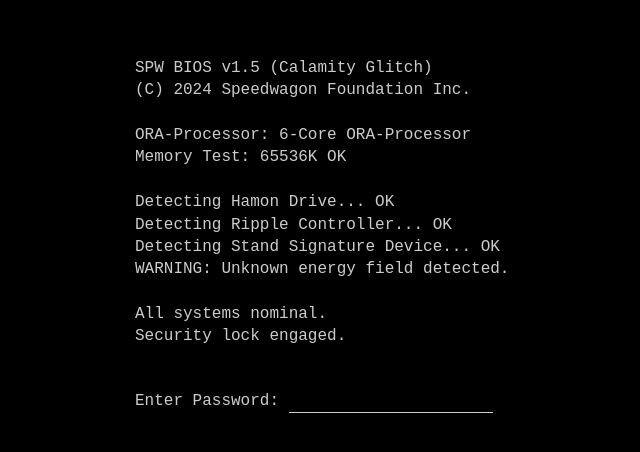
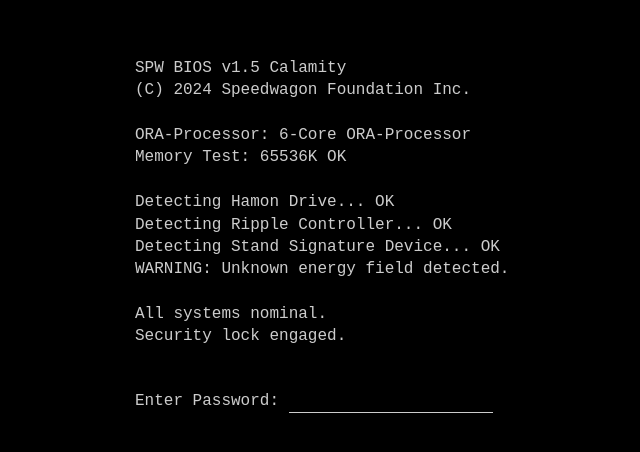
Before and after one commit to Piratecat104/speedwagon-research, a plain HTML site: page index.html in a window 1280 px wide. Shown: the part 158-610 px from the top of the page, 255-895 px from the left. Drawn offline with Linux system fonts and the light colour scheme.

Commit message:
Update index.html

```diff
--- a/index.html
+++ b/index.html
@@ -3,7 +3,7 @@
 <head>
     <meta charset="UTF-8">
     <meta name="viewport" content="width=device-width, initial-scale=1.0">
-    <title>StandOS v1.5 (Calamity Glitch)</title>
+    <title>StandOS v1.5</title>
     <style>
         /* --- 1. GLOBAL SETUP & OS THEME --- */
         :root {
@@ -203,7 +203,7 @@ document.addEventListener('DOMContentLoaded', () => {
         'wonder_of_u': { name: 'Wonder of U', user: 'Tooru', part: 8, img: 'https://pbs.twimg.com/media/EtrpybKUUAABDiz.png' },
     };
     const themes = { 'default': '#9400d3', 'stardust': '#00d1ff', 'diamond': '#ff69b4', 'golden': '#ffd700', 'stone': '#00ff7f', 'steel': '#c0c0c0' };
-    const fakeFileSystem = {'readme.txt': 'StandOS v1.5. Welcome. The system is now sentient. Be careful what you search for.','speedwagon.log': 'Log entry 1: The Joestar family continues to be a source of unending fascination. Their connection to these "Stands" is a mystery that the Speedwagon Foundation will dedicate all its resources to unraveling.','spw_mission.log': 'Our mission is to research anomalous energy signatures worldwide. Use the SPW_Research.exe application to manage field operations. Allocate funding, analyze incoming data, and deploy teams when necessary. Do not let funding or data integrity reach zero.'};
+    const fakeFileSystem = {'readme.txt': 'StandOS v1.5. Welcome. The system is now sentient. Be careful what you search for.','speedwagon.log': 'Log entry 1: The Joestar family continues to be a source of unending fascination. Their connection to these "Stands" is a mystery that the Speedwagon Foundation will dedicate all its resources to unraveling.','spw_mission.log': 'Our mission is to research anomalous energy signatures worldwide. We recently tried to pursue a stand user but a great calamity was casted upon us. do NOT do research about calamity'};
     const radarArt = [ `\n    -                        -\n      ---                ---\n         ---          ---\n /         .--.         \\\n|          |OO|          |\n \\         '--'         /\n    ---     ..     ---\n       ---  ..  ---\n          ....\n     -..- .... -..-`, `\n           -\n        ---\n     ---\n /         .--.         \\\n|          |OO|          |\n \\         '--'         /\n    ---          ---\n       ---    ---\n          ..\n      -..-..-..-`, `\n-\n  ---\n     ---\n /         .--.         \\\n|          |OO|          |\n \\         '--'         /\n    ---          ---\n       ---    ---\n          ..\n      -..-..-..-` ];
 
     let desktop, icons, windows, menacingOverlay, terminalContent, terminalOutput,
@@ -303,7 +303,7 @@ document.addEventListener('DOMContentLoaded', () => {
         const passwordFeedback = document.getElementById('password-feedback');
 
         const lines = [
-            'SPW BIOS v1.5 (Calamity Glitch)', '(C) 2024 Speedwagon Foundation Inc.', '',
+            'SPW BIOS v1.5 Calamity', '(C) 2024 Speedwagon Foundation Inc.', '',
             'ORA-Processor: 6-Core ORA-Processor', 'Memory Test: 65536K OK', '',
             'Detecting Hamon Drive... OK', 'Detecting Ripple Controller... OK',
             'Detecting Stand Signature Device... OK', 'WARNING: Unknown energy field detected.', '',
```
